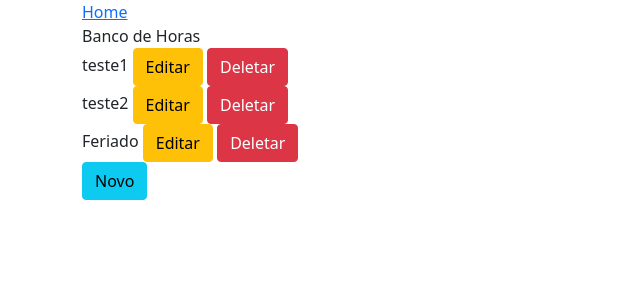
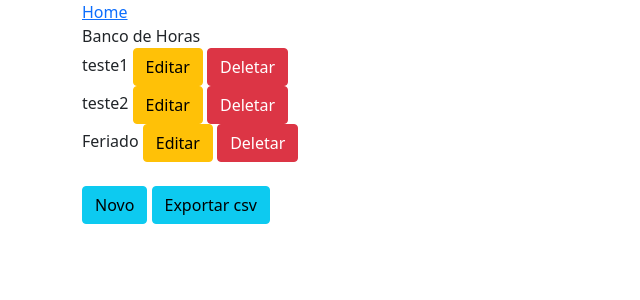
Before and after one commit to CleitonCandiotto/gestao_rh, a Django app: page /horas-extras/ in a window 1280 px wide. Shown: the top 300 px of the page, without its empty margins (0-640 px from the left). Run offline with Django 4.2, Linux system fonts and the light colour scheme; a user stored in the database is signed in; data comes from the database, SQL or seed files in the repository; some libraries are stand-ins or nearby versions.

Commit message:
Gerar CSV

```diff
--- a/apps/registro_hora_extra/templates/hora_extra_list.html
+++ b/apps/registro_hora_extra/templates/hora_extra_list.html
@@ -12,5 +12,7 @@
     {% if not object_list %}
         <p>Não existem registros de hora extra de banco de dados</p>
     {% endif %}
-        <a href="{% url 'create_hora_extra' %}" class="btn btn-info" >Novo</a>
-    {% endblock %}
+    <br>
+    <a href="{% url 'create_hora_extra' %}" class="btn btn-info" >Novo</a>
+    <a href="{% url 'exportar_csv' %}" class="btn btn-info" >Exportar csv</a>
+{% endblock %}
--- a/apps/registro_hora_extra/urls.py
+++ b/apps/registro_hora_extra/urls.py
@@ -7,6 +7,7 @@ from .views import (
     HoraExtraBaseEditView,
     UtilizouHoraExtra,
     DesmarcouHoraExtra,
+    ExportarCsv
 )
 
 
@@ -17,5 +18,6 @@ urlpatterns = [
     path('utilizou-hora-extra/<int:pk>/', UtilizouHoraExtra.as_view(), name='utilizou_hora_extra'),
     path('desmarcou-hora-extra/<int:pk>/', DesmarcouHoraExtra.as_view(), name='desmarcou_hora_extra'),
     path('delete/<int:pk>/', HoraExtraDeleteView.as_view(), name='delete_hora_extra'),
-    path('create/', HoraExtraCreateView.as_view(), name='create_hora_extra')
+    path('create/', HoraExtraCreateView.as_view(), name='create_hora_extra'),
+    path('exportar-csv/', ExportarCsv.as_view(), name='exportar_csv')
 ]
--- a/apps/registro_hora_extra/views.py
+++ b/apps/registro_hora_extra/views.py
@@ -1,4 +1,5 @@
 import json
+import csv
 from django.http import HttpResponse
 from django.urls import reverse_lazy
 from django.views import View
@@ -106,3 +107,27 @@ class DesmarcouHoraExtra(View):
             )
 
         return HttpResponse(response, content_type='application/json')
+
+
+class ExportarCsv(View):
+    def get(self, request):
+        response = HttpResponse(
+        content_type='text/csv',
+        headers={'Content-Disposition': 'attachment; filename="somefilename.csv"'},
+        )
+
+        registro_he = RegistroHoraExtra.objects.filter(utilizada=False)
+
+        writer = csv.writer(response)
+        writer.writerow(['id', 'funcionario', 'Motivo', 'Horas', 'Total horas'])
+
+        for registro in registro_he:
+            writer.writerow([
+                registro.id,
+                registro.funcionario,
+                registro.motivo,
+                registro.horas,
+                registro.funcionario.total_hora_extra
+                ])
+
+        return response
```
